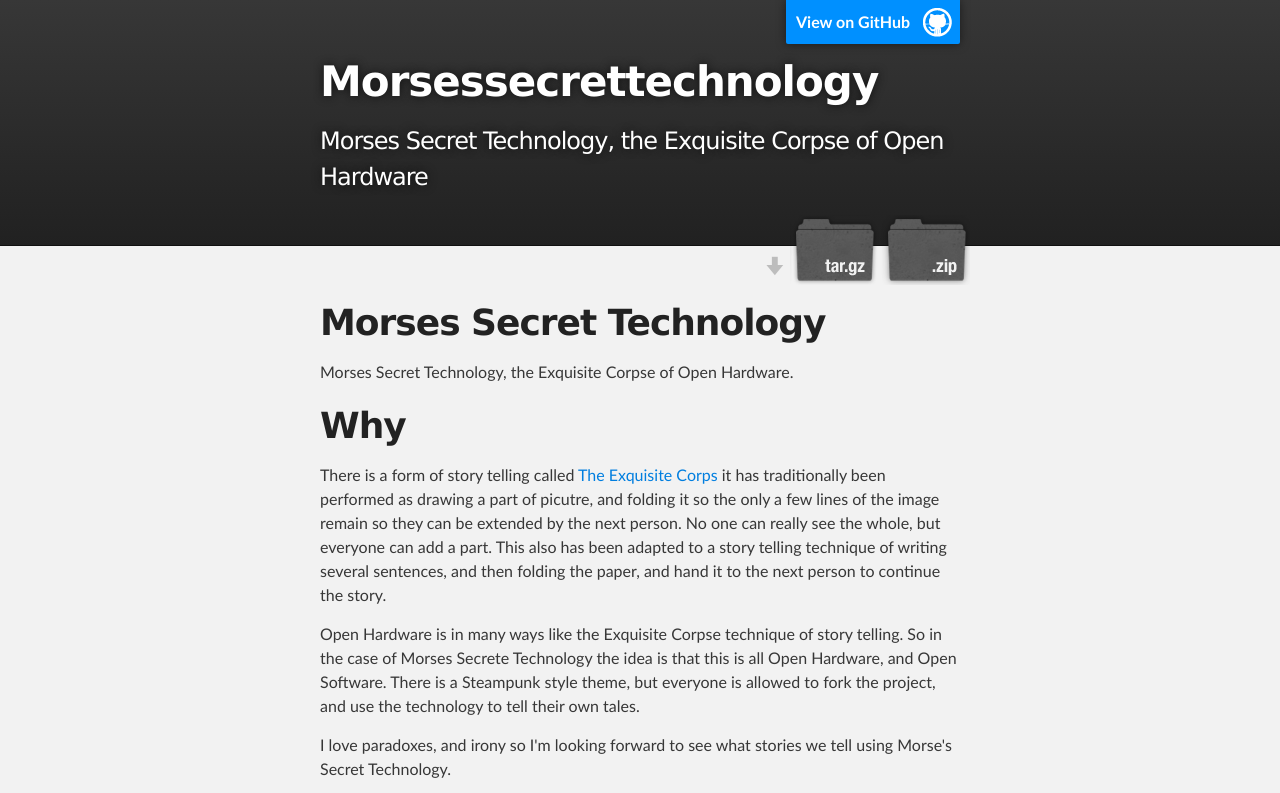
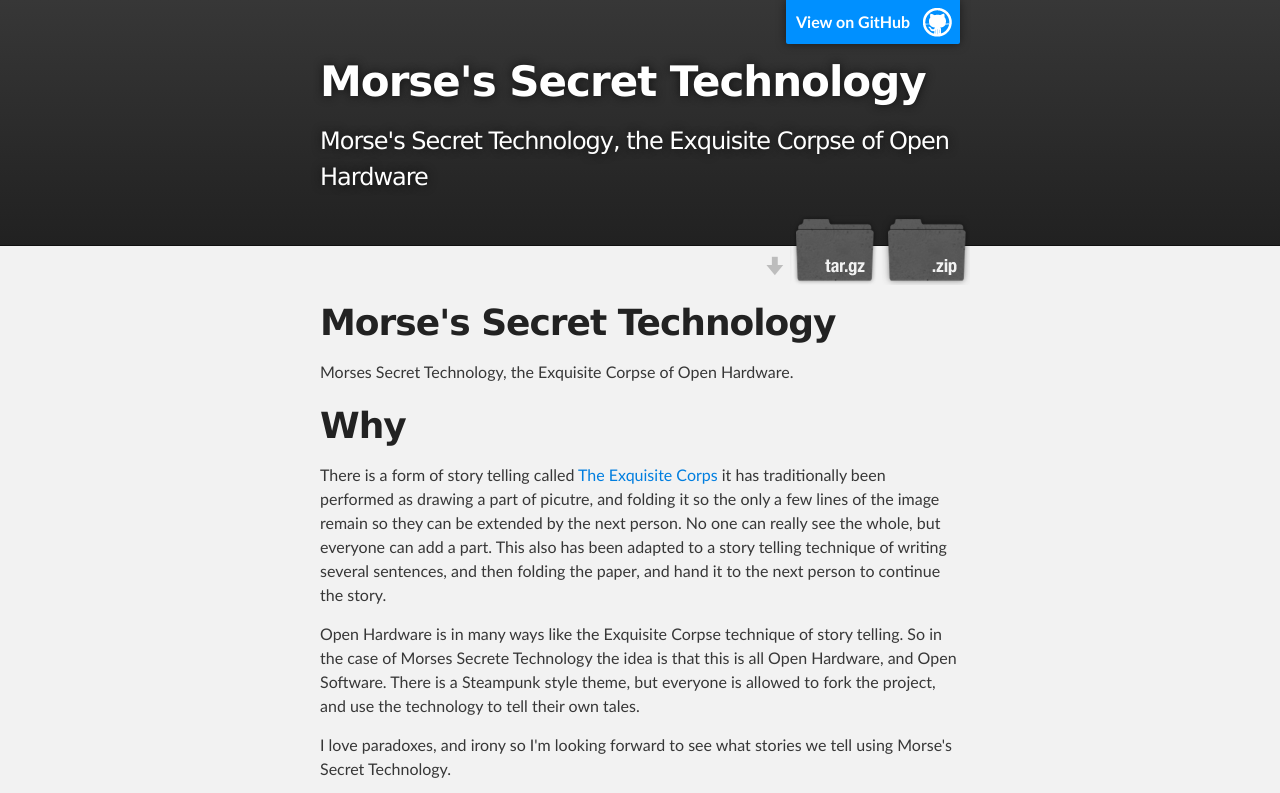
Before and after one commit to ricklon/MorsesSecretTechnology, a plain HTML site: page index.html in a window 1280 px wide. Shown: the top 793 px of the page. Drawn offline with Linux system fonts and the light colour scheme.

Commit message:
Update index.html

```diff
--- a/index.html
+++ b/index.html
@@ -18,8 +18,8 @@
         <header class="inner">
           <a id="forkme_banner" href="https://github.com/ricklon/MorsesSecretTechnology">View on GitHub</a>
 
-          <h1 id="project_title">Morsessecrettechnology</h1>
-          <h2 id="project_tagline">Morses Secret Technology, the Exquisite Corpse of Open Hardware </h2>
+          <h1 id="project_title">Morse's Secret Technology</h1>
+          <h2 id="project_tagline">Morse's Secret Technology, the Exquisite Corpse of Open Hardware </h2>
 
             <section id="downloads">
               <a class="zip_download_link" href="https://github.com/ricklon/MorsesSecretTechnology/zipball/master">Download this project as a .zip file</a>
@@ -31,7 +31,7 @@
     <!-- MAIN CONTENT -->
     <div id="main_content_wrap" class="outer">
       <section id="main_content" class="inner">
-        <h1>Morses Secret Technology</h1>
+        <h1>Morse's Secret Technology</h1>
 
 <p>Morses Secret Technology, the Exquisite Corpse of Open Hardware.</p>
 
```
